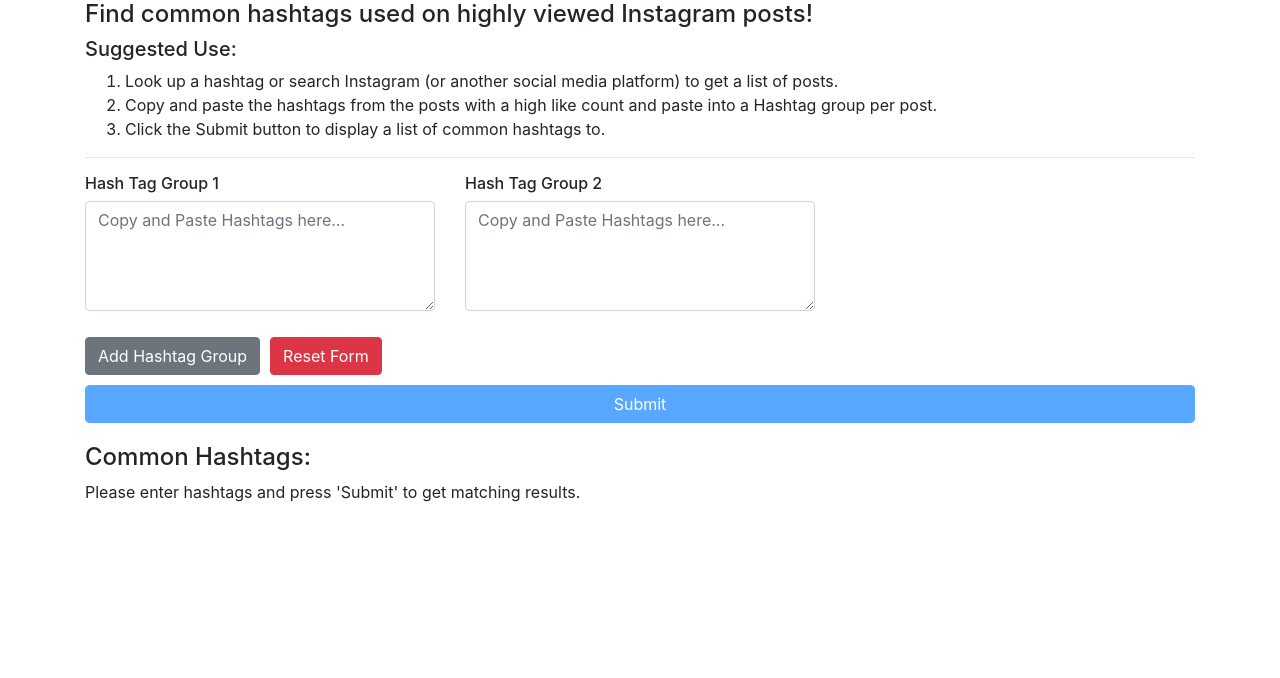
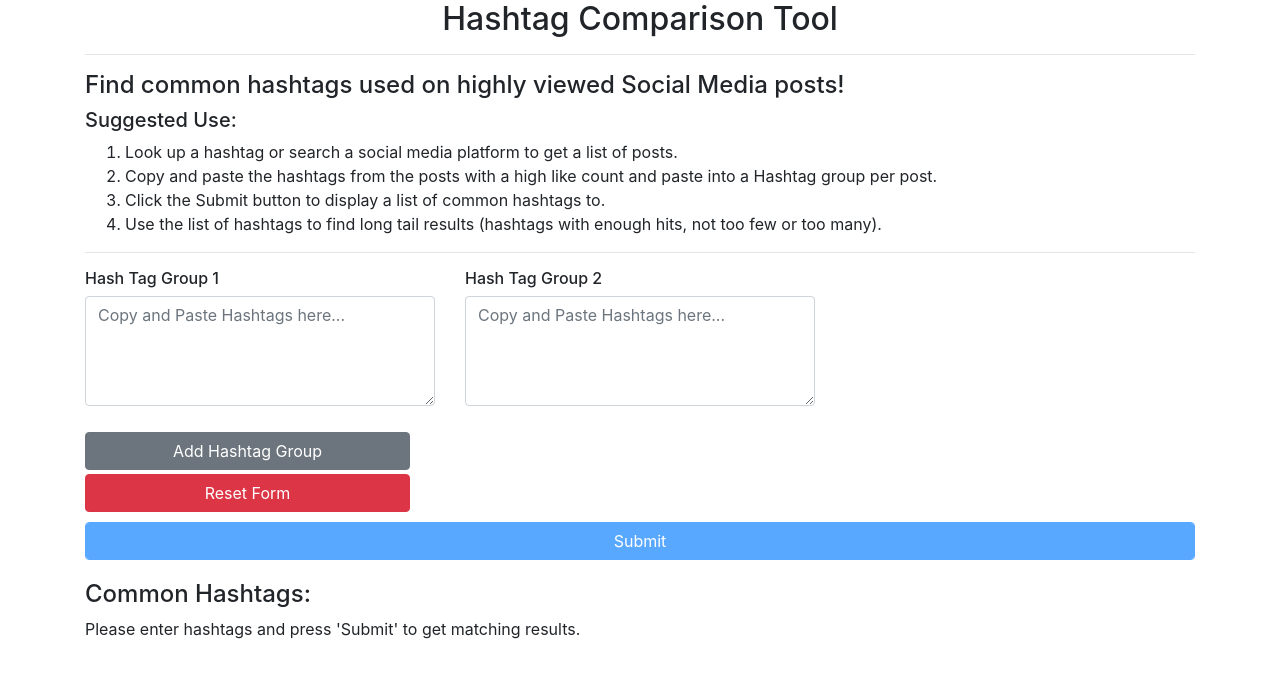
Before and after one commit to BrentGrammer/hashtag-comparison-tool, an Angular app: page / in a window 1280 px wide. Shown: the top 678 px of the page. Built offline with nearby package versions, Linux system fonts and the light colour scheme.

Commit message:
update layout and add trmi to results on submit

```diff
--- a/src/app/app.component.html
+++ b/src/app/app.component.html
@@ -1,3 +1,4 @@
 <div class="container">
+  <app-header></app-header>
   <app-form></app-form>
 </div>
--- a/src/app/app.module.ts
+++ b/src/app/app.module.ts
@@ -4,9 +4,10 @@ import { ReactiveFormsModule } from "@angular/forms";
 
 import { AppComponent } from "./app.component";
 import { FormComponent } from "./form/form.component";
+import { HeaderComponent } from './header/header.component';
 
 @NgModule({
-  declarations: [AppComponent, FormComponent],
+  declarations: [AppComponent, FormComponent, HeaderComponent],
   imports: [BrowserModule, ReactiveFormsModule],
   providers: [],
   bootstrap: [AppComponent]
--- a/src/app/form/form.component.css
+++ b/src/app/form/form.component.css
@@ -1,5 +1,9 @@
 .add-button {
   margin-right: 10px;
+}
+
+.bottom-button {
+  width: 325px;
 }
 
 .bottom-buttons-container {
--- a/src/app/form/form.component.html
+++ b/src/app/form/form.component.html
@@ -1,19 +1,4 @@
 <form [formGroup]="hashTagForm">
-  <h4>Find common hashtags used on highly viewed Instagram posts!</h4>
-  <h5>Suggested Use:</h5>
-  <ol>
-    <li>
-      Look up a hashtag or search Instagram (or another social media platform)
-      to get a list of posts.
-    </li>
-    <li>
-      Copy and paste the hashtags from the posts with a high like count and
-      paste into a Hashtag group per post.
-    </li>
-    <li>Click the Submit button to display a list of common hashtags to.</li>
-  </ol>
-  <hr />
-
   <div formArrayName="tagGroups" class="tag-groups-container row">
     <div
       class="form-group col-xs-12 col-md-4"
@@ -39,16 +24,23 @@
       ></textarea>
     </div>
   </div>
-  <div class="container row bottom-buttons-container form-group">
+
+  <div
+    class="d-flex flex-column pl-0 bottom-buttons-container col-xs-12 col-md-3"
+  >
     <button
-      class="btn btn-secondary add-button"
+      class="btn btn-secondary add-button align-left mb-1 bottom-button"
       type="button"
       (click)="onAddTagGroupInput()"
     >
       Add Hashtag Group
     </button>
 
-    <button class="btn btn-danger" type="button" (click)="onResetForm()">
+    <button
+      class="btn btn-danger align-left bottom-button"
+      type="button"
+      (click)="onResetForm()"
+    >
       Reset Form
     </button>
   </div>
--- a/src/app/form/form.component.ts
+++ b/src/app/form/form.component.ts
@@ -43,8 +43,11 @@ export class FormComponent implements OnInit {
 
   onSubmit() {
     this.formSubmitted = true;
-    const { tagGroups } = this.hashTagForm.value;
+    let { tagGroups } = this.hashTagForm.value;
     const tagGroupsCount = tagGroups.length;
+
+    tagGroups = tagGroups.map(group => group.trim());
+    //TODO remove any strings that are not in #.. format
 
     const removeDups = arr => {
       return arr.filter((tag, idx, array) => {
@@ -67,6 +70,8 @@ export class FormComponent implements OnInit {
       if (occurrences[key] === tagGroupsCount) return occurrences[key];
     });
 
-    this.result = commonTags.length ? commonTags.join(", ") : "No Matches";
+    this.result = commonTags.length
+      ? commonTags.join(", ")
+      : "No Common Hashtags found.";
   }
 }
--- /dev/null
+++ b/src/app/header/header.component.html
@@ -0,0 +1,19 @@
+<h2 class="d-flex justify-content-center">Hashtag Comparison Tool</h2>
+<hr />
+<h4>Find common hashtags used on highly viewed Social Media posts!</h4>
+<h5>Suggested Use:</h5>
+<ol>
+  <li>
+    Look up a hashtag or search a social media platform to get a list of posts.
+  </li>
+  <li>
+    Copy and paste the hashtags from the posts with a high like count and paste
+    into a Hashtag group per post.
+  </li>
+  <li>Click the Submit button to display a list of common hashtags to.</li>
+  <li>
+    Use the list of hashtags to find long tail results (hashtags with enough
+    hits, not too few or too many).
+  </li>
+</ol>
+<hr />
--- /dev/null
+++ b/src/app/header/header.component.ts
@@ -0,0 +1,15 @@
+import { Component, OnInit } from '@angular/core';
+
+@Component({
+  selector: 'app-header',
+  templateUrl: './header.component.html',
+  styleUrls: ['./header.component.css']
+})
+export class HeaderComponent implements OnInit {
+
+  constructor() { }
+
+  ngOnInit() {
+  }
+
+}
```
Also changed, not shown: src/app/header/header.component.css (added), 1 other file (tests, documents, lock files or other folders).
